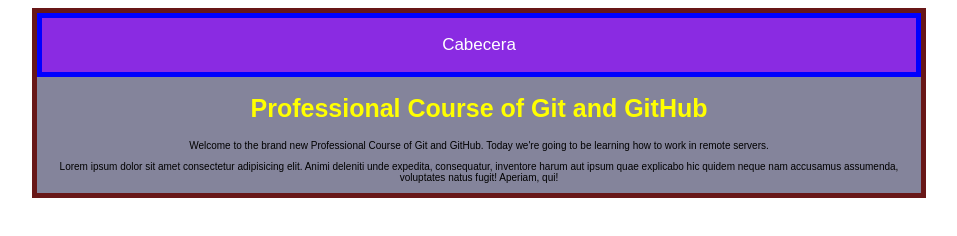
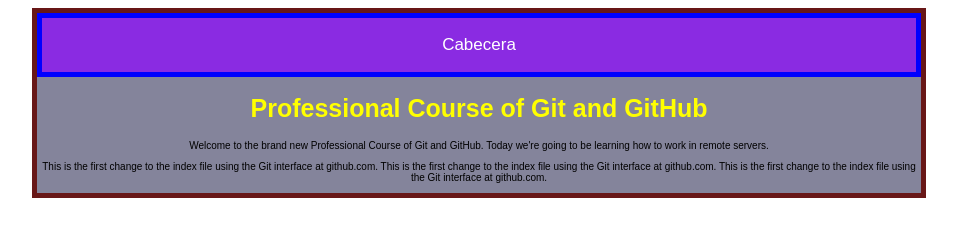
Before and after one commit to enriqueformoso/practice, a plain HTML site: page index.html in a window 1280 px wide. Shown: the whole page, without its empty margins (161-1118 px from the left). Drawn offline with Linux system fonts and the light colour scheme.

Commit message:
Update index.html
I changed the second paragraph.

```diff
--- a/index.html
+++ b/index.html
@@ -16,10 +16,10 @@
             <p>Welcome to the brand new Professional Course of Git and GitHub.
             Today we're going to be learning how to work in remote servers.</p>
 
-            <p>Lorem ipsum dolor sit amet consectetur adipisicing elit.
-                Animi deleniti unde expedita, consequatur,
-                inventore harum aut ipsum quae explicabo hic quidem neque
-                nam accusamus assumenda, voluptates natus fugit! Aperiam, qui!</p>
+            <p>This is the first change to the index file using the Git interface
+            at github.com. This is the first change to the index file using the Git interface
+            at github.com. This is the first change to the index file using the Git interface
+            at github.com.</p>
         </div>
     </div>
 
```
